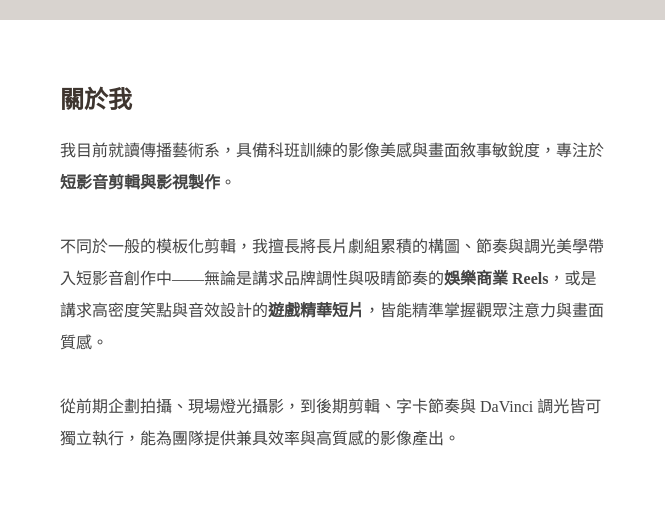
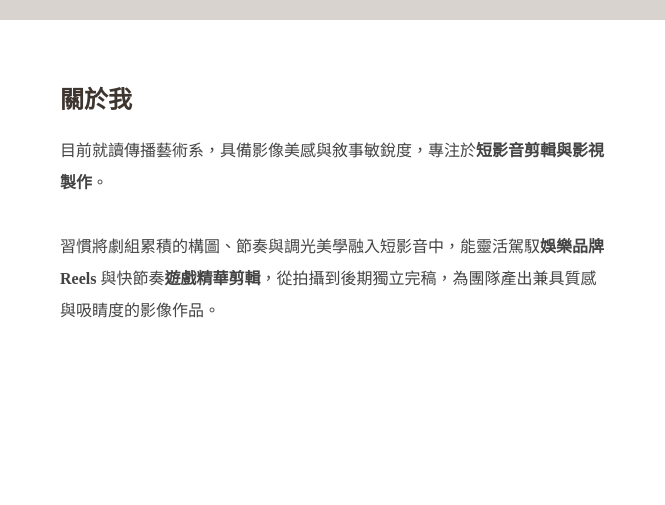
Before and after one commit to kevin-jiaen/my-portfolio, a plain HTML site: page index.html in a window 1280 px wide. Shown: the part 780-1285 px from the top of the page, 0-665 px from the left. Drawn offline with Linux system fonts and the light colour scheme; grey boxes are pictures that could not be loaded.

Commit message:
更新 index.html

```diff
--- a/index.html
+++ b/index.html
@@ -291,14 +291,14 @@
 
     <section id="about">
         <div class="about-grid">
-            <div class="about-info">
+                        <div class="about-info">
                 <h2 style="color: var(--bg-dark-brown); margin-top: 0;">關於我</h2>
                 <p>
-                    我目前就讀傳播藝術系，具備科班訓練的影像美感與畫面敘事敏銳度，專注於<strong>短影音剪輯與影視製作</strong>。<br><br>
-                    不同於一般的模板化剪輯，我擅長將長片劇組累積的構圖、節奏與調光美學帶入短影音創作中——無論是講求品牌調性與吸睛節奏的<strong>娛樂商業 Reels</strong>，或是講求高密度笑點與音效設計的<strong>遊戲精華短片</strong>，皆能精準掌握觀眾注意力與畫面質感。<br><br>
-                    從前期企劃拍攝、現場燈光攝影，到後期剪輯、字卡節奏與 DaVinci 調光皆可獨立執行，能為團隊提供兼具效率與高質感的影像產出。
+                    目前就讀傳播藝術系，具備影像美感與敘事敏銳度，專注於<strong>短影音剪輯與影視製作</strong>。<br><br>
+                    習慣將劇組累積的構圖、節奏與調光美學融入短影音中，能靈活駕馭<strong>娛樂品牌 Reels</strong> 與快節奏<strong>遊戲精華剪輯</strong>，從拍攝到後期獨立完稿，為團隊產出兼具質感與吸睛度的影像作品。
                 </p>
             </div>
+
 
             <div class="about-right-column">
 
```
